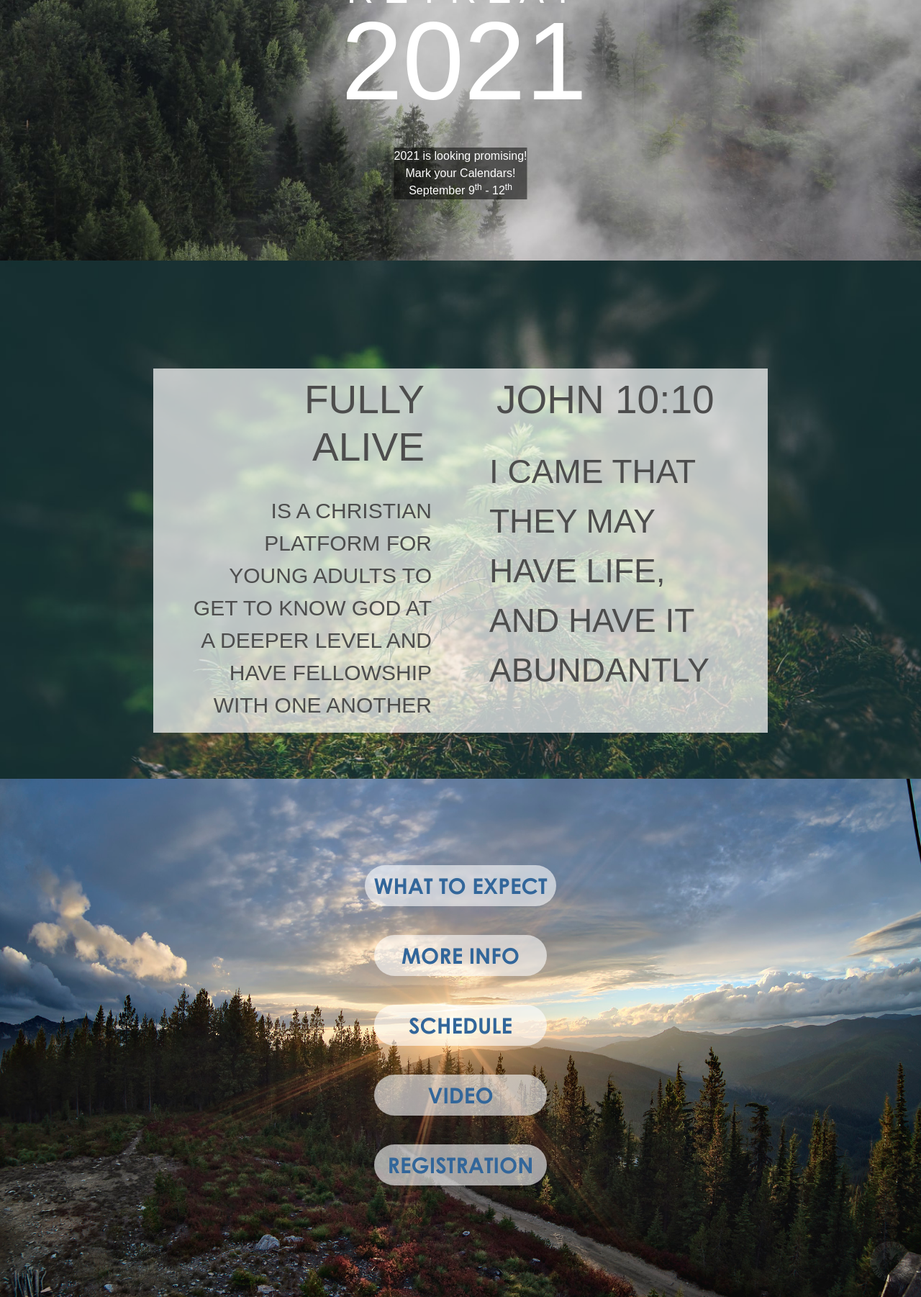
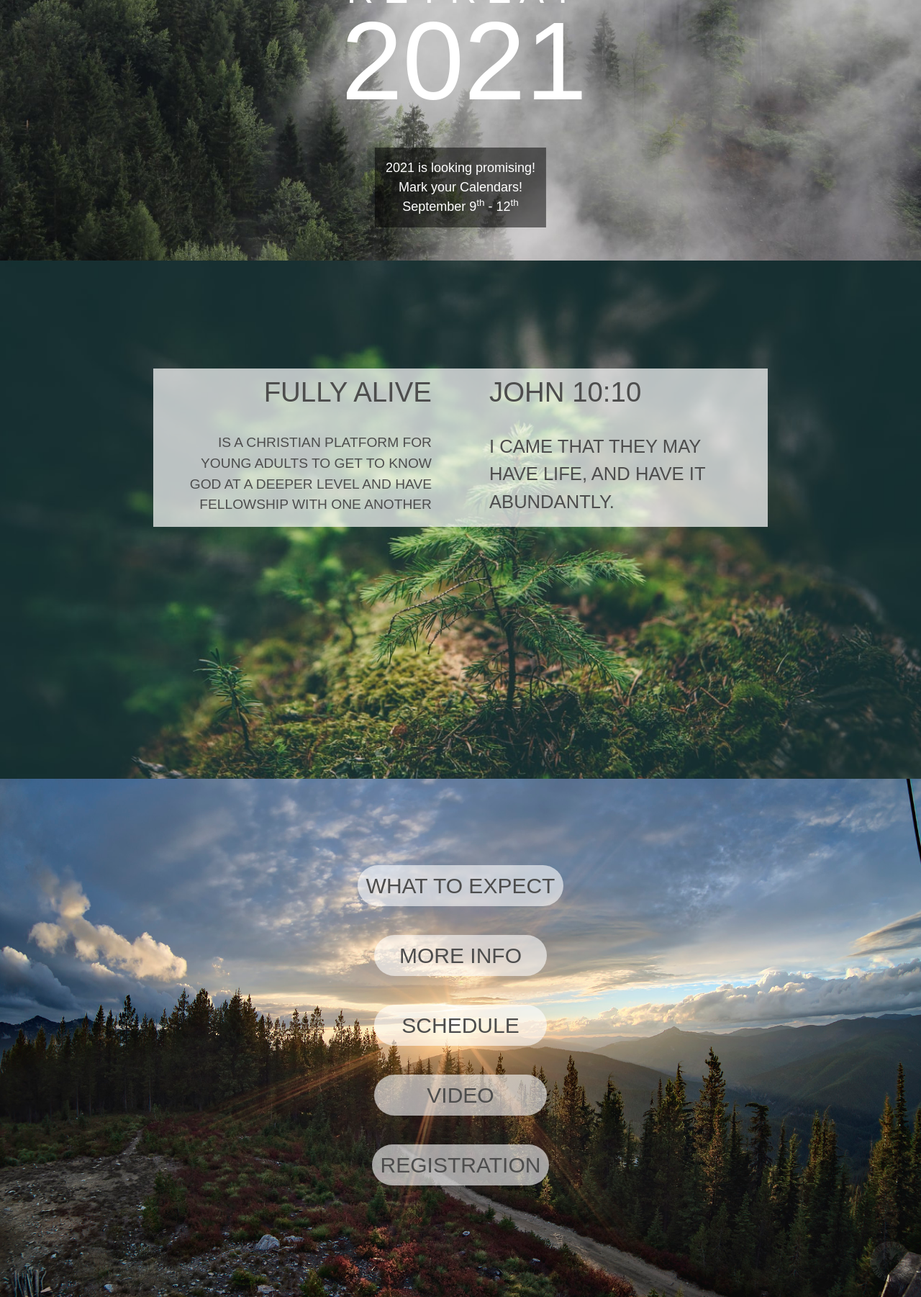
Before and after one commit to MPikDev/fullyaliveretreat, a Django app: page / in a window 1280 px wide. Shown: the part 358-2160 px from the top of the page at 72% size. Run offline with Django 3.2, Linux system fonts and the light colour scheme; some libraries are stand-ins or nearby versions; some web fonts are replaced.

Commit message:
all main pages have new font and better padding for text boxes

```diff
--- a/static/registration/style.css
+++ b/static/registration/style.css
@@ -1290,11 +1290,12 @@ body, html {
 
 .wood-theme-button {
     border-radius: 50px;
-    font-weight: bold;
+    font-family: 'DengXian Light', sans-serif;
+    font-weight: 300;
     max-width: 300px;
     min-height: 40px;
     font-size: 30px;
-    color: #32669a;
+    color: rgb(77, 77, 77);
     text-align: center;
     min-width: 240px;
     border-top-style: none;
@@ -1311,7 +1312,7 @@ body, html {
     font-family: 'DengXian Light', sans-serif;
     font-size: 42px;
     font-weight: 300;
-    padding: 10px 10px 25px 10px;
+    padding: 10px 0px 25px 0px;
 }
 
 .forest-text-body {
@@ -1332,30 +1333,30 @@ body, html {
 .forest-verse-text-header {
     color: rgb(77, 77, 77);
     font-family: 'DengXian Light', sans-serif;
-    font-size: 55px;
+    font-size: 3vw;
     font-weight: 300;
-    padding: 10px 10px 25px 10px;
+    padding: 10px 0px 25px 0px;
 }
 
 .forest-verse-text-body {
     font-family: 'DengXian Light', sans-serif;
     color: rgb(77, 77, 77);
-    font-size: 46px;
+    font-size: 2vw;
     font-weight: 300;
 }
 
 .forest-mission-text-header {
     color: rgb(77, 77, 77);
     font-family: 'DengXian Light', sans-serif;
-    font-size: 55px;
+    font-size: 3vw;
     font-weight: 300;
-    padding: 10px 10px 25px 10px;
+    padding: 10px 0px 25px 0px;
 }
 
 .forest-mission-text-body {
     font-family: 'DengXian Light', sans-serif;
     color: rgb(77, 77, 77);
-    font-size: 30px;
+    font-size: 1.5vw;
     font-weight: 300;
 }
 
@@ -1367,6 +1368,7 @@ body, html {
     padding-left: 40px;
     text-align: left
 }
+
 .forest-mission {
     margin-top: 150px;
     /*text-align: center;*/
@@ -1404,6 +1406,7 @@ body, html {
         margin-left: 12.333333%;
     }
 }
+
 @media (max-width: 786px) {
     .main-page-age {
         padding-top: 184px;
@@ -1444,6 +1447,7 @@ body, html {
         margin-right: 15px !important;
         margin-left: 15px !important;
     }
+
     .forest-mission {
         margin-right: 15px !important;
         margin-left: 15px !important;
@@ -1478,17 +1482,24 @@ body, html {
         font-size: 24vw;
         font-weight: 300;
     }
+
     .forest-verse-text-header {
         font-size: 8vw;
     }
 
     .forest-verse-text-body {
         font-size: 7vw;
-}    .forest-mission-text-header {
+    }
+
+    .forest-mission-text-header {
         font-size: 9vw;
     }
 
     .forest-mission-text-body {
         font-size: 7vw;
     }
+    .forest-text-header{
+            padding: 10px 0px 25px 15px;
+
     }
+}
--- a/templates/olga.html
+++ b/templates/olga.html
@@ -71,6 +71,8 @@
         <div class="postpone-container-main">
         <div class="postpone-box-main">
             <p style="    background-color: black !important;
+                font-family: 'DengXian Light', sans-serif;
+
     background: rgba(0, 0, 0, 0.5) !important;
     /*margin-top: 80% !important;*/
     left: 50%;
@@ -78,9 +80,10 @@
     position: absolute;
     transform: translate(-50%, 0%) !important;
     color: white !important;
-    font-family: 'Avenir', sans-serif !important;
-            font-size: 16px !important;
-            font-weight: 500 !important;
+            font-size: 18px !important;
+            font-weight: 300 !important;
+                padding: 15px;
+
             ">
                 2021 is looking promising!
                 <br>Mark your Calendars!
@@ -101,17 +104,16 @@
 
                     <h2 class="forest-mission-text-header">
                         FULLY ALIVE</h2>
-                    <p class=" phone-forest-text-padding forest-mission-text-body">
+                    <p class="  forest-mission-text-body">
                         IS A CHRISTIAN PLATFORM FOR YOUNG ADULTS TO GET TO KNOW GOD AT A DEEPER LEVEL AND HAVE
                         FELLOWSHIP WITH ONE ANOTHER
                     </p>
 
                 </div>
                 <div class=" forest-verse col-xs-3 col-md-4">
-                    <h2 class="forest-verse-text-header">
-                        JOHN 10:10</h2>
-                    <p class=" phone-forest-text-padding forest-verse-text-body">
-                    I CAME THAT THEY MAY HAVE LIFE, AND HAVE IT ABUNDANTLY
+                    <h2 class="forest-verse-text-header">JOHN 10:10</h2>
+                    <p class="  forest-verse-text-body">
+                    I CAME THAT THEY MAY HAVE LIFE, AND HAVE IT ABUNDANTLY.
                 </div>
         </div>
     </div>
```
Lines whose indentation alone changed are shown as unchanged.
